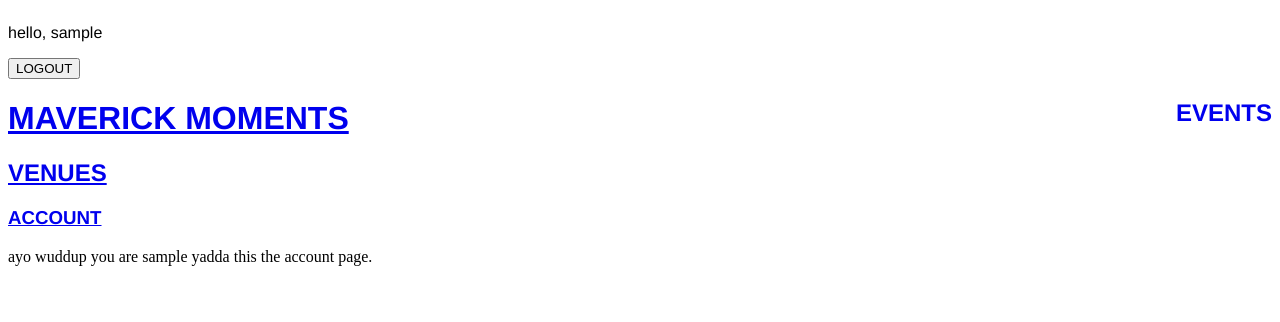
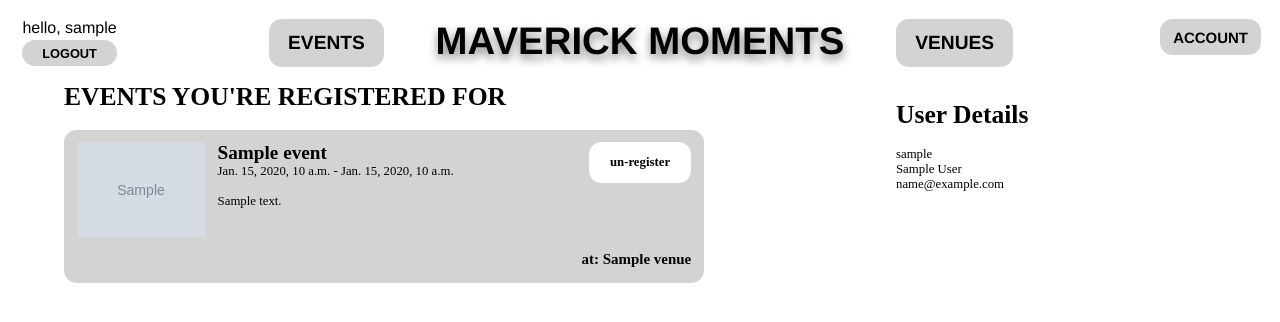
Before and after one commit to acg-UNO/g3-maverick-moments, a Django app: page /account/ in a window 1280 px wide. Shown: the top 322 px of the page. Run offline with Django 5.2, Linux system fonts and the light colour scheme; a user stored in the database is signed in; tables that the repository leaves empty hold one stand-in row (values such as "Sample post"); grey boxes marked "Sample" are stand-in pictures.

Commit message:
accounts page and styling

```diff
--- a/EventManager/static/css/base.css
+++ b/EventManager/static/css/base.css
@@ -4,7 +4,6 @@ html{
 body{
     margin: 0px;
 }
-
 .topnav{
     font-family: 'Franklin Gothic Medium', 'Arial Narrow', Arial, sans-serif;
     overflow: hidden;
--- a/EventManager/templates/EventManager/account.html
+++ b/EventManager/templates/EventManager/account.html
@@ -1,14 +1,49 @@
 {% extends "EventManager/base.html" %}
+{% load static %}
 {% block title %}
 index
 {% endblock %}
 {% block css %}
-<!-- link css files here -->
-
+<link href="{% static 'css/account.css' %}" rel="stylesheet">
 {% endblock %}
 {% block content %}
 
-ayo wuddup you are {{ user.username }}
-yadda this the account page.
+<div class="acc-left">
+    <h1>EVENTS YOU'RE REGISTERED FOR</h1>
+    {% if events %}
+    {% for event in events %}
+    <div class="acc-event">
+        <div class="acc-details">
+            {% if event.image %}<img src={{ event.image.url }}>{% endif %}
+            <div class="acc-words">
+                <h2>{{ event.title }}</h2>
+                <p>{{ event.start_date }}{% if event.end_date %} - {{ event.end_date }}{% endif %}</p>
+                <br>
+                {% if event.description %}<p>{{ event.description }}</p>{% endif %}
+            </div>
+        </div>
+        <div class="acc-event-right">
+                <a href="{% url 'eventunregister' id=event.id %}">
+            <div class="acc-unregister">
+                <h4>un-register</h4>
+            </div></a>
+            <h3>at: <a href="{% url 'venuedetails' id=event.venue.id %}">{{ event.venue.name }}</a></h3>
+        </div>
+    </div>
+    {% endfor %}
+    {% else %}
+    <p>You aren't registered for any!</p>
+    {% endif %}
+</div>
+<div class="acc-right">
+    <div class="acc-user">
+        <h1>User Details</h1>
+        <p>
+            {{ user.username }} <br>
+            {{ user.first_name }} {{ user.last_name }} <br>
+            {{ user.email }}
+        </p>
+    </div>
+</div>
 
 {% endblock %}
--- a/EventManager/views.py
+++ b/EventManager/views.py
@@ -125,6 +125,13 @@ def account(request):
     user = request.user
     if not user.is_authenticated:
         return redirect("login")
-
-    context = None
+    #1: get all registratoins by the user. 2: get the IDs of the events. 3: get a list of the events using the IDs
+    registrations = Registration.objects.filter(user=request.user)
+    registration_event_ids = list(registrations.values_list("event", flat=True))
+    registered_events = Event.objects.filter(id__in=registration_event_ids)
+    #order by date
+    events_list = registered_events.order_by('start_date')
+    context = {
+        'events': events_list,
+    }
     return render(request, "EventManager/account.html", context=context)
--- /dev/null
+++ b/static/css/account.css
@@ -0,0 +1,82 @@
+.acc-left {
+    float: left;
+    width: 50%;
+    margin-left: 5rem;
+}
+.acc-left h1{
+    margin-top: 0px;
+}
+.acc-event{
+    width: 100%;
+    background-color: lightgray;
+    overflow: hidden;
+    border-radius: 1rem;
+    margin-bottom: 1rem;
+    height: 12rem;
+}
+.acc-details{
+    width: 60%;
+    float: left;
+    overflow: hidden;
+    margin-left: 1rem;
+    margin-top: 1rem;
+    margin-bottom: 1rem;
+}
+.acc-details img{
+    max-width: 10rem;
+    max-height: 10rem;
+    float: left;
+}
+.acc-words{
+    margin-left: 11rem;
+}
+.acc-words h2{
+    margin-top: 0px;
+    margin-bottom: 0px;
+}
+.acc-words p{
+    margin-top: 0px;
+    margin-bottom: 0px;
+}
+.acc-event-right{
+    float: right;
+    text-align: right;
+    margin-top: 1rem;
+    margin-right: 1rem;
+}
+.acc-event-right h3{
+    margin-top: 8.5rem;
+}
+.acc-unregister{
+    float: right;
+    text-align: center;
+    width: 8rem;
+    background-color: white;
+    border-radius: 1rem;
+    overflow: hidden;
+}
+.acc-unregister:hover{
+    background-color: gray;
+}
+.acc-unregister h4{
+    margin-top: 1rem;
+    margin-bottom: 1rem;
+    margin-left: 1.5rem;
+    margin-right: 1.5rem;
+}
+.acc-left a{
+    color: black;
+    text-decoration: none;
+}
+.acc-left a:hover{
+    color: white;
+}
+
+
+.acc-right{
+    width:30%;
+    float: right;
+}
+.acc-user{
+    margin-right: 5rem;
+}
--- a/static/css/base.css
+++ b/static/css/base.css
@@ -1,25 +1,107 @@
+html{
+    font-size: 1vw;
+}
+body{
+    margin: 0px;
+}
 .topnav{
     font-family: 'Franklin Gothic Medium', 'Arial Narrow', Arial, sans-serif;
     overflow: hidden;
+    margin-top: 1.5rem;
 }
-.topnav-events{
-    float: right;
+.topnav a{
+    color: black;
+    text-decoration: none;
 }
-.topnav-venues{
+.topnav h1{
+    font-size: 3rem;
+    text-shadow: 0px 5px 10px gray;
+    margin-top: 0rem;
+    margin-bottom: 1.5rem;
+    text-emphasis: none;
+}
+.topnav h2{
+    font-size: 1.5rem;
+    margin-top: 1rem;
+    margin-bottom: 1rem;
+    margin-left: 1.5rem;
+    margin-right: 1.5rem;
+}
+.topnav-outside{
+    width: 30%;
     float: left;
 }
-.topnav-mavmoment{
+.MAVERICK-MOMENTS{
+    width: 40%;
     text-align: center;
+    float: left;
 }
-.topnav-mavmoment h1{
-    font-size: 2.5rem;
-    margin-top: 10px;
+.MAVERICK-MOMENTS:hover{
+    text-decoration: underline;
 }
-.bubble{
-    border-radius: 15px;
+.topnav-bubble{
+    border-radius: 1rem;
+    background-color: lightgray;
+    float: left;
+}
+.topnav-bubble:hover{
+    background-color: gray;
+}
+.topnav-bubble:hover{
+    color: white;
+}
+.topnav-signin{
+    float: left;
+    text-align: center;
+    width: 30%;
+    margin-top: 0.5rem;
+}
+.topnav-signin p{
+    margin: 0rem;
+    font-size: 1.5rem;
+    margin-bottom: 0px;
+    line-height: 75%;
+}
+.topnav-signin small{
+    font-size: .9rem;
+}
+.topnav-hello{
+    text-align: center;
+    margin-left: 1.75rem;
+    float: left;
+}
+.topnav-hello p{
+    margin-top: 0px;
+    margin-bottom: 0.25rem;
+    font-size: 1.25rem;
+}
+.topnav-hello button{
+    width: 100%;
+    height: 2rem;
+    border-radius: 1.25rem;
+    font-size: 1rem;
+    font-weight: bolder;
+    border: none;
     background-color: lightgray;
 }
-.bubble h2{
-    margin-left: 0.75rem;
-    margin-right: 0.75rem;
+.topnav-hello button:hover{
+    cursor: pointer;
+    background-color: gray;
+    color: white;
 }
+.topnav-account{
+    float: right;
+    border-radius: 1rem;
+    background-color: lightgray;
+    margin-right: 1.5rem;
+}
+.topnav-account h3{
+    margin-top: .75rem;
+    margin-bottom: .75rem;
+    margin-left: 1rem;
+    margin-right: 1rem;
+}
+.topnav-account:hover{
+    background-color: gray;
+    color: white;
+}
```
Also changed, not shown: EventManager/static/css/account.css (added, +82 -0 lines), static/css/register.css (added, +129 -0 lines).
